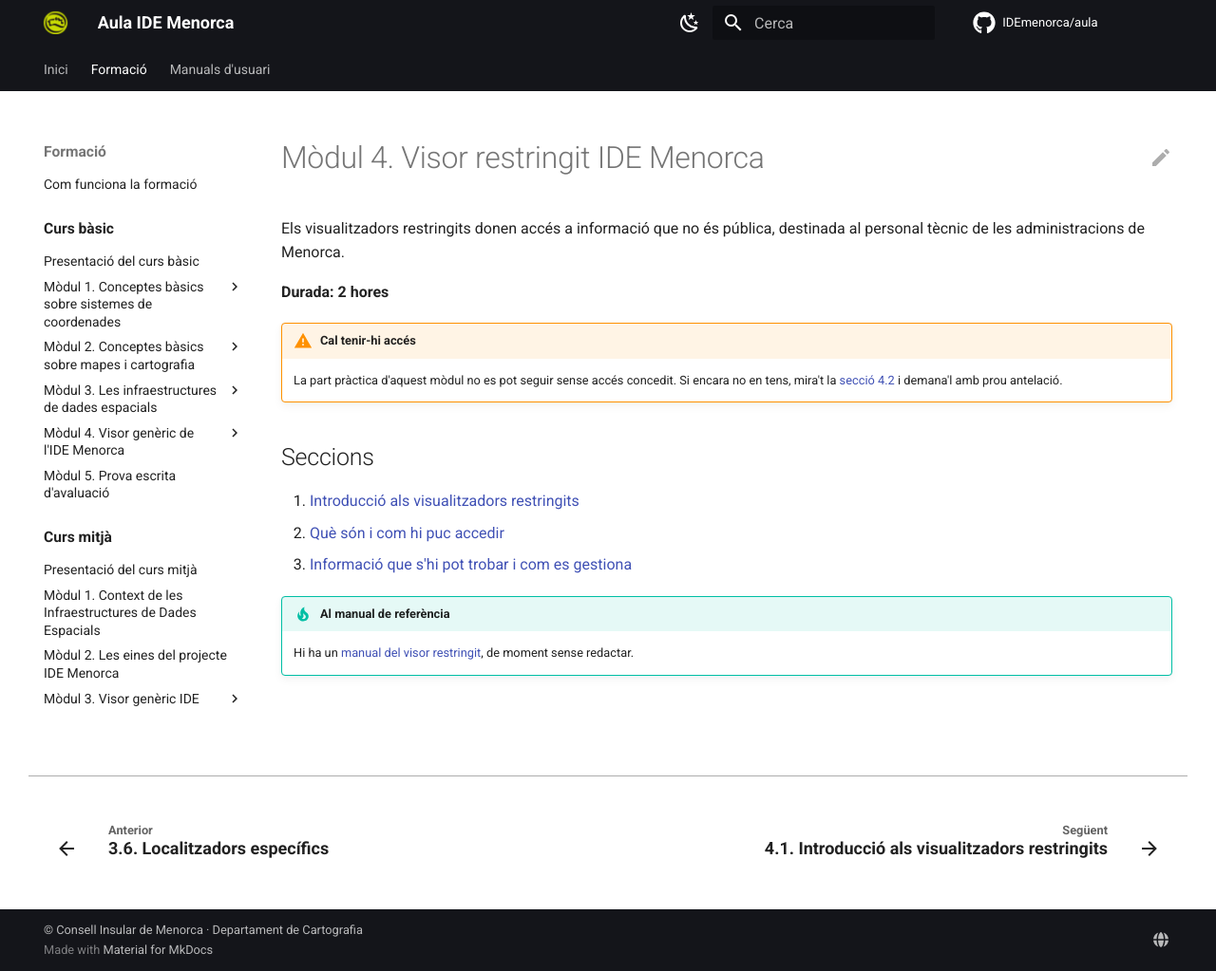
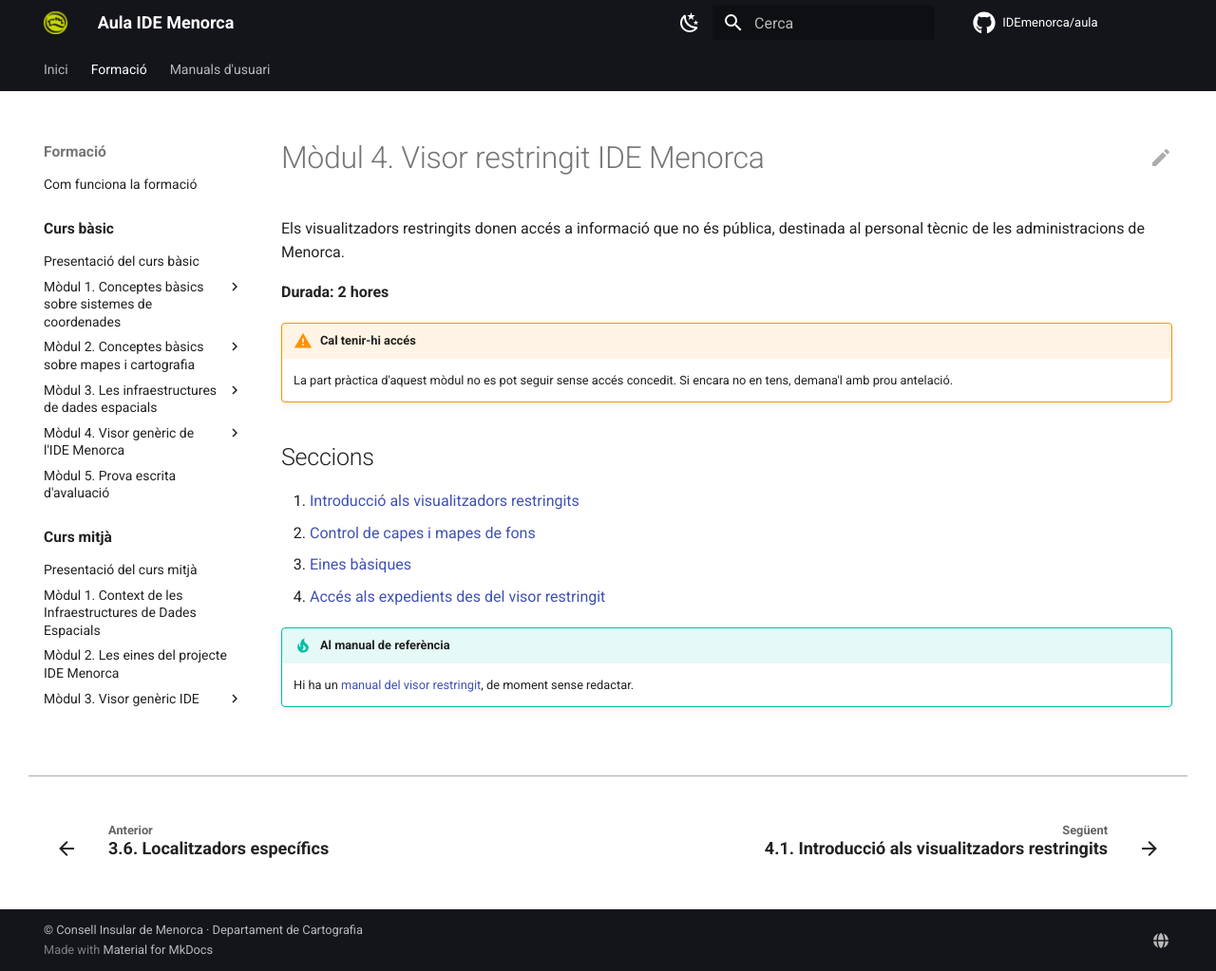
Before and after one commit to IDEmenorca/aula, an MkDocs documentation site: the page built from docs/formacio/mig/modul-4-visor-restringit/index.md, in a window 1280 px wide and 1023 px high. Shown: the whole window at 95% size. Built offline with MkDocs 1.6.1 and Material for MkDocs 9.7.7, drawn with Linux system fonts in a browser that asks for light colours; comment, search, counter and statistics services are not loaded.

Commit message:
Curs mitja: el nom i la nova estructura del modul 4
Les pagines que encara deien "curs mig" diuen "curs mitja", com el menu.

El modul 4 segueix l'index d'en Marc: 4.2 Control de capes i mapes de
fons, 4.3 Eines basiques i 4.4 Acces als expedients des del visor
restringit, en lloc de les antigues 4.2 (acces) i 4.3 (informacio). Son
esquelets; les captures no podran ensenyar dades no publiques.

Co-Authored-By: Claude Opus 5.5 <noreply@anthropic.com>

```diff
--- a/docs/formacio/mig/modul-4-visor-restringit/index.md
+++ b/docs/formacio/mig/modul-4-visor-restringit/index.md
@@ -7,14 +7,14 @@ destinada al personal tècnic de les administracions de Menorca.
 
 !!! warning "Cal tenir-hi accés"
     La part pràctica d'aquest mòdul no es pot seguir sense accés concedit. Si
-    encara no en tens, mira't la [secció 4.2](02-acces.md) i demana'l amb prou
-    antelació.
+    encara no en tens, demana'l amb prou antelació.
 
 ## Seccions
 
 1. [Introducció als visualitzadors restringits](01-introduccio.md)
-2. [Què són i com hi puc accedir](02-acces.md)
-3. [Informació que s'hi pot trobar i com es gestiona](03-informacio.md)
+2. [Control de capes i mapes de fons](02-capes-i-mapes-de-fons.md)
+3. [Eines bàsiques](03-eines-basiques.md)
+4. [Accés als expedients des del visor restringit](04-expedients.md)
 
 !!! tip "Al manual de referència"
     Hi ha un [manual del visor restringit](../../../manuals/visor-restringit/index.md),
--- a/mkdocs.yml
+++ b/mkdocs.yml
@@ -200,8 +200,9 @@ nav:
           - "Mòdul 4. Visor restringit IDE Menorca":
               - Presentació del mòdul 4: formacio/mig/modul-4-visor-restringit/index.md
               - "4.1. Introducció als visualitzadors restringits": formacio/mig/modul-4-visor-restringit/01-introduccio.md
-              - "4.2. Què són i com hi puc accedir": formacio/mig/modul-4-visor-restringit/02-acces.md
-              - "4.3. Informació que s'hi pot trobar i com es gestiona": formacio/mig/modul-4-visor-restringit/03-informacio.md
+              - "4.2. Control de capes i mapes de fons": formacio/mig/modul-4-visor-restringit/02-capes-i-mapes-de-fons.md
+              - "4.3. Eines bàsiques": formacio/mig/modul-4-visor-restringit/03-eines-basiques.md
+              - "4.4. Accés als expedients des del visor restringit": formacio/mig/modul-4-visor-restringit/04-expedients.md
           - "Mòdul 5. Prova escrita d'avaluació": formacio/mig/modul-5-avaluacio.md
   - Manuals d'usuari:
       - Presentació dels manuals: manuals/index.md
```
Also changed, not shown: docs/formacio/mig/index.md (+1 -1 lines), docs/formacio/mig/modul-3-visor-generic/index.md (+1 -1 lines), docs/formacio/mig/modul-4-visor-restringit/02-acces.md (deleted, +0 -19 lines), docs/formacio/mig/modul-4-visor-restringit/02-capes-i-mapes-de-fons.md (added, +21 -0 lines), docs/formacio/mig/modul-4-visor-restringit/03-eines-basiques.md (added, +21 -0 lines), docs/formacio/mig/modul-4-visor-restringit/03-informacio.md (deleted, +0 -20 lines), docs/formacio/mig/modul-4-visor-restringit/04-expedients.md (added, +20 -0 lines), docs/formacio/mig/modul-5-avaluacio.md (+1 -1 lines).
